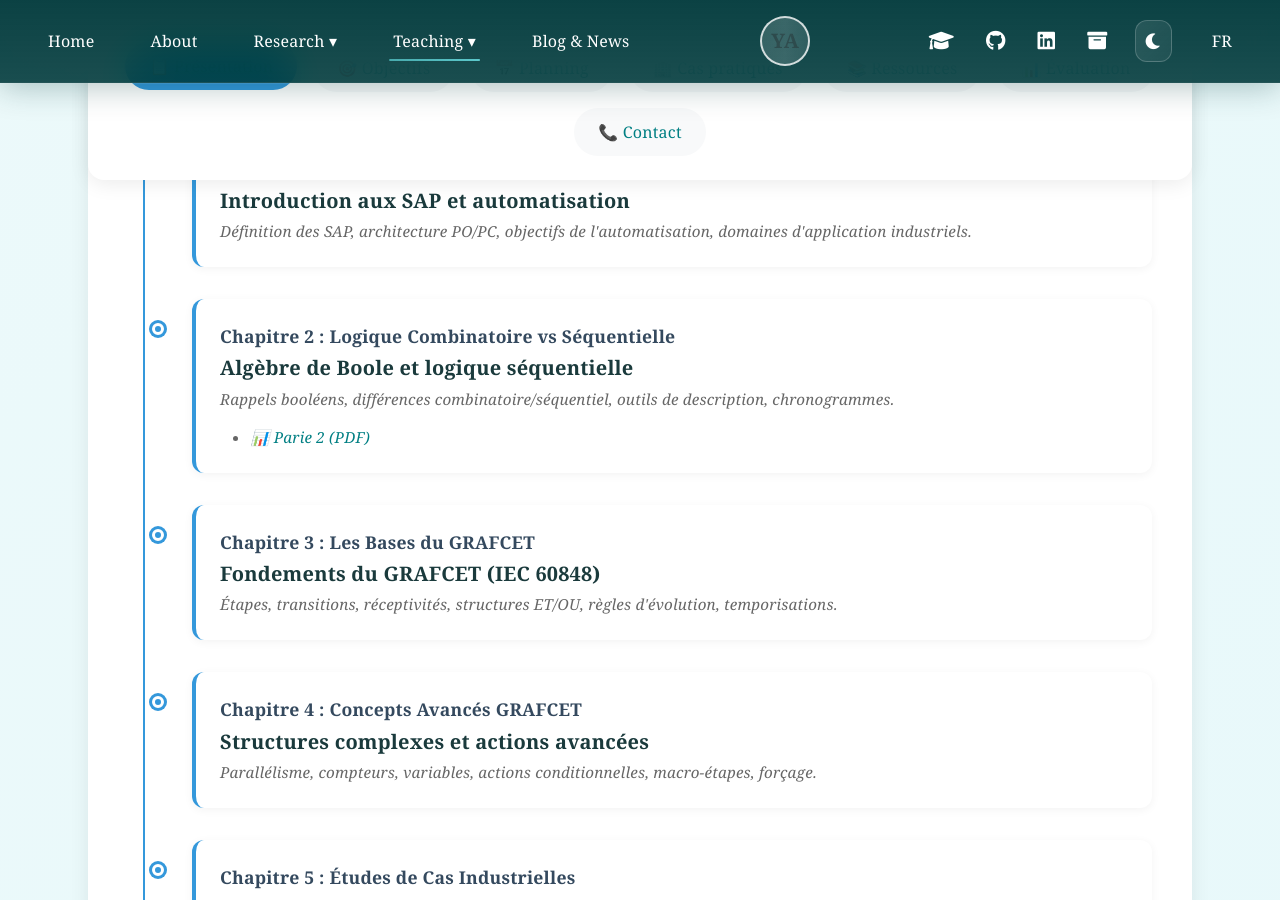
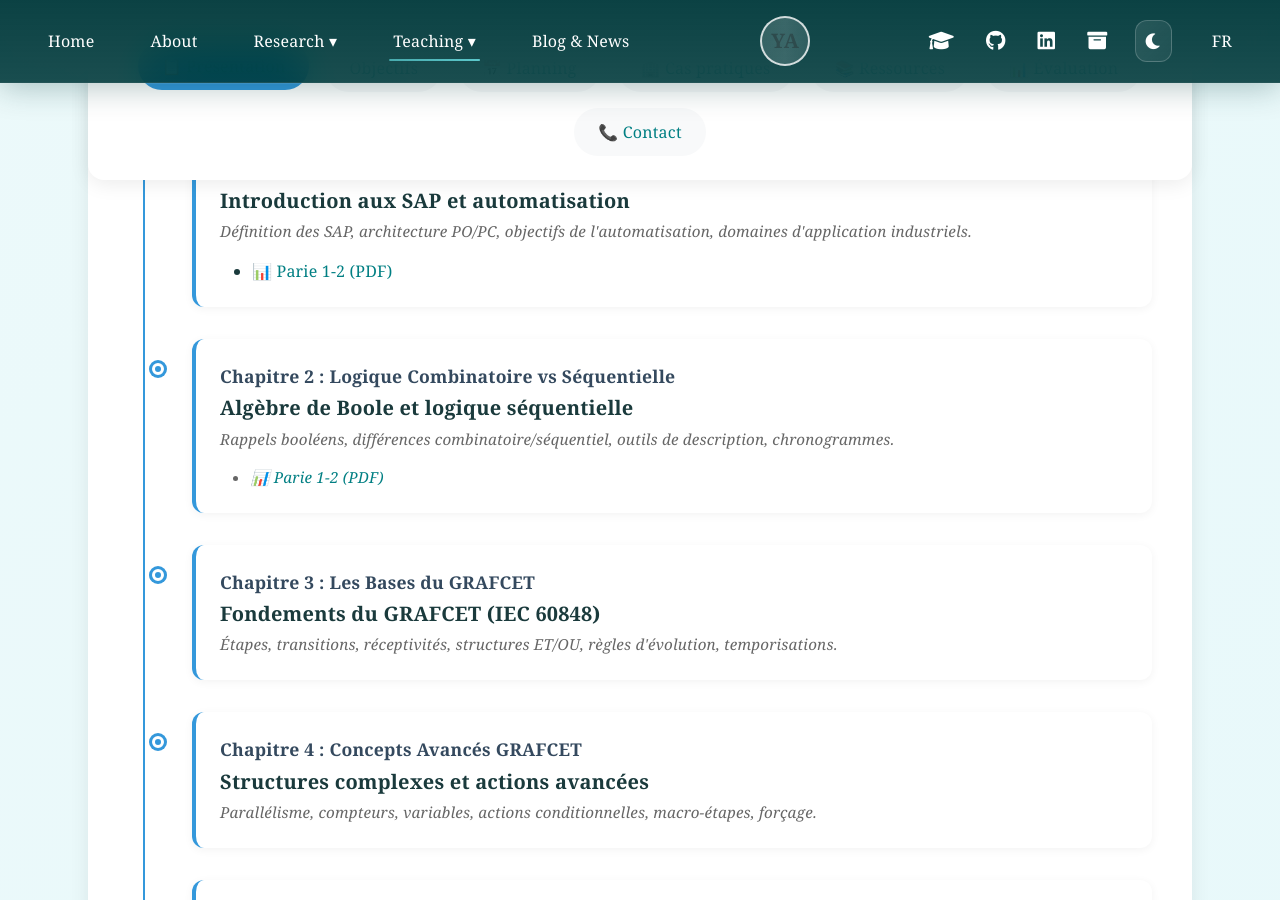
Before and after one commit to adagolodjo/adagolodjo.github.io, a Jekyll site: the page built from docs/teaching/courses/logique-industrielle/index.md, in a window 1280 px wide and 900 px high, scrolled down 2724 px. Built offline with Jekyll 4.4.1, drawn with Linux system fonts in a browser that asks for light colours; some web fonts are replaced; some of the changed text lies outside the part shown.

Commit message:
update SAP course

```diff
--- a/docs/teaching/courses/logique-industrielle/index.md
+++ b/docs/teaching/courses/logique-industrielle/index.md
@@ -582,7 +582,7 @@
 <div class="hero-badges">
 <span class="hero-badge">📚 Niveau Licence/BAC+4 </span>
 <span class="hero-badge">⏱️ 22h CMTD + 12h TP</span>
-<span class="hero-badge">🎯 Automatisation</span>
+<span class="hero-badge"> Automatisation</span>
 <span class="hero-badge">👥 Systèmes industriels</span>
 </div>
 </div>
@@ -591,7 +591,7 @@
 <nav class="course-nav">
 <div class="nav-links">
 <a href="#presentation" class="nav-link active">📋 Présentation</a>
-<a href="#objectifs" class="nav-link">🎯 Objectifs</a>
+<a href="#objectifs" class="nav-link"> Objectifs</a>
 <a href="#planning" class="nav-link">📅 Planning</a>
 <a href="#cas-pratiques" class="nav-link">🏢 Cas pratiques</a>
 <a href="#ressources" class="nav-link">📚 Ressources</a>
@@ -702,6 +702,9 @@
 <div class="timeline-content">
 <h4>Introduction aux SAP et automatisation</h4>
 <div class="timeline-details">Définition des SAP, architecture PO/PC, objectifs de l'automatisation, domaines d'application industriels.</div>
+<ul>
+<li><a href="https://nextcloud.univ-lille.fr/index.php/s/6KfTaK7roAG4PcL" target="_blank" rel="noopener noreferrer">📊 Parie 1-2 (PDF)</a></li>
+</ul>
 </div>
 </div>
 <div class="timeline-item">
@@ -710,7 +713,7 @@
 <h4>Algèbre de Boole et logique séquentielle</h4>
 <div class="timeline-details">Rappels booléens, différences combinatoire/séquentiel, outils de description, chronogrammes.
 <ul>
-<li><a href="https://nextcloud.univ-lille.fr/index.php/s/w8ZSmFqDbCi5q9J" target="_blank" rel="noopener noreferrer">📊 Parie 2 (PDF)</a></li>
+<li><a href=" https://nextcloud.univ-lille.fr/index.php/s/6KfTaK7roAG4PcL" target="_blank" rel="noopener noreferrer">📊 Parie 1-2 (PDF)</a></li>
 </ul>
 </div>
 </div>
```
